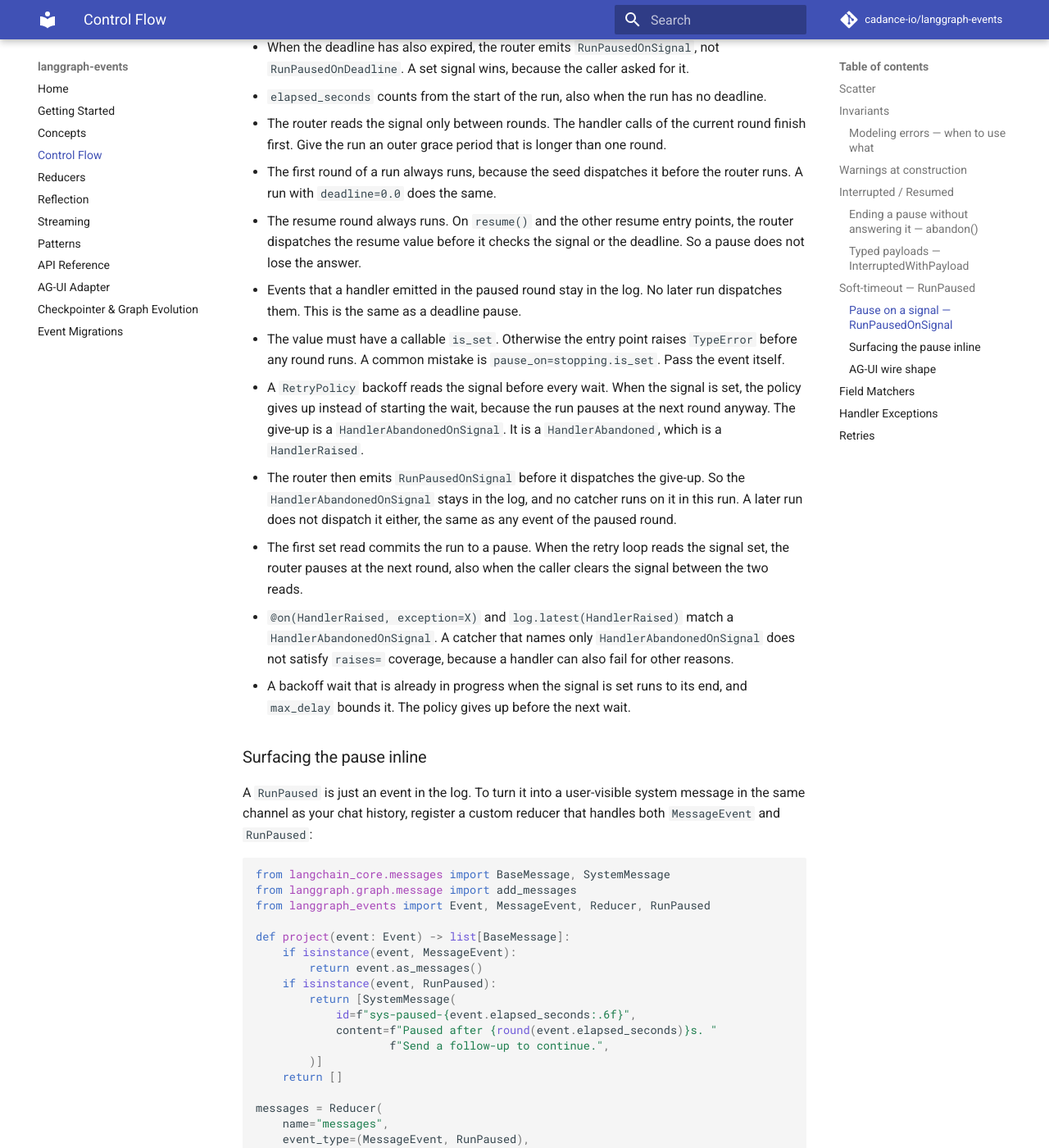
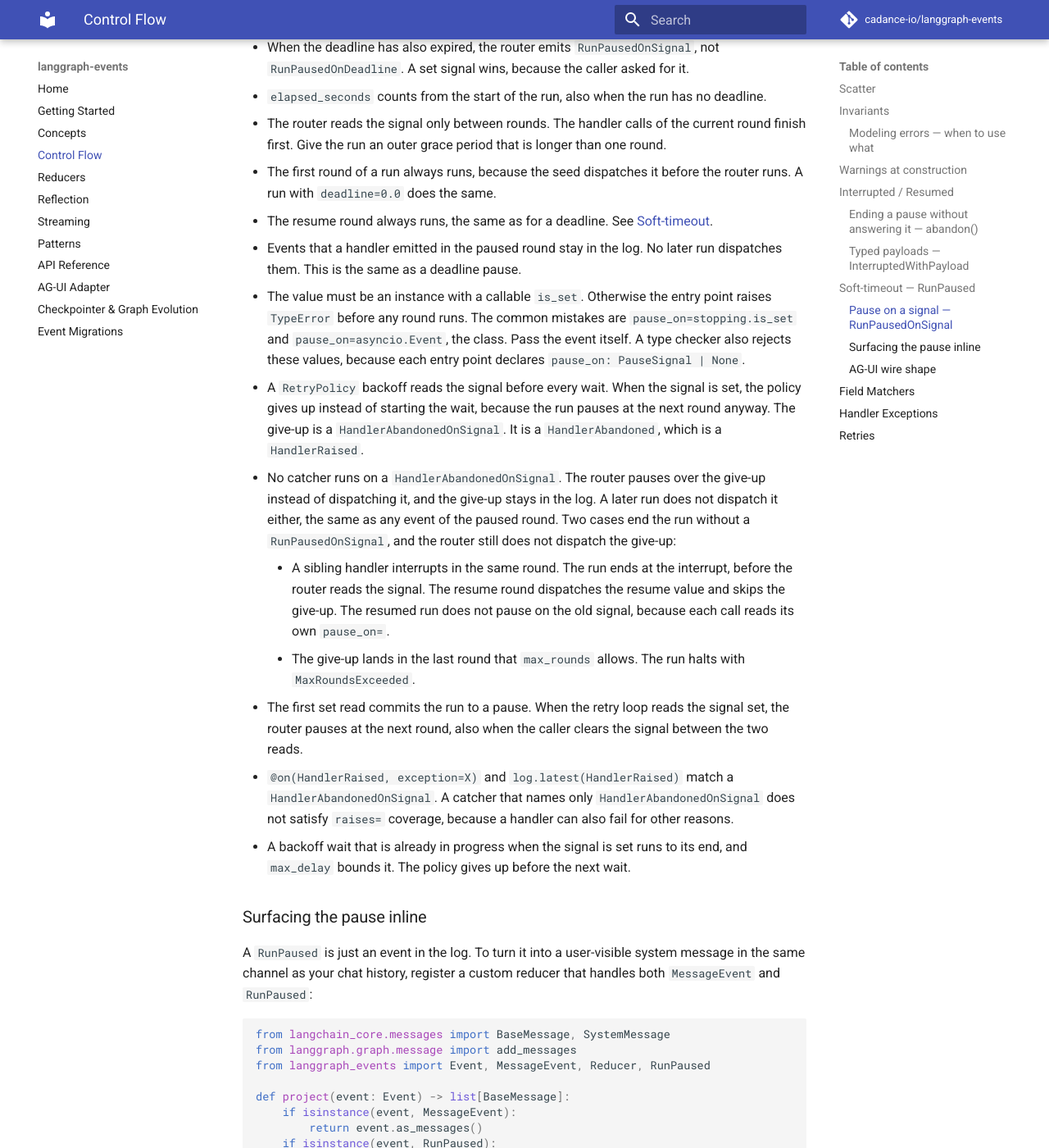
Before and after one commit to cadance-io/langgraph-events, an MkDocs documentation site: the page built from docs/control-flow.md, in a window 1280 px wide and 1400 px high, scrolled down 8903 px. Shown: the whole window at 82% size. Built offline with MkDocs 1.6.1 and Material for MkDocs 9.7.7, drawn with Linux system fonts in a browser that asks for light colours; comment, search, counter and statistics services are not loaded; some of the changed text lies outside the part shown.

Commit message:
docs(pause): state where a signal give-up stops, and tidy the pause specs
- Docs say "instead of dispatching" in place of "before it dispatches".
  control-flow.md states once that the router pauses over the give-up,
  with the two runs that end without a RunPausedOnSignal: a sibling
  interrupt, and the last round that max_rounds allows.
- The resume-round rule lives in the deadline section, and the signal
  section links to it. The CHANGELOG pause_on= bullet carries it.
- New specs: a give-up in the last allowed round halts on
  MaxRoundsExceeded with no catcher, and an AG-UI resume turn with
  pause_on dispatches the resume value, then pauses.
- test_retry builds its always-failing handler once. test_event_graph
  nests the three resume specs and names the stream specs alike.
  test_agui shares one pause mapper, and the planted-key spec checks
  that __lge_ keys are dropped and tenant_id survives.

Co-Authored-By: Claude Opus 5.5 <noreply@anthropic.com>
Claude-Session: https://claude.ai/code/session_016YXX1s7iDvStrzXtGVwUd9

```diff
--- a/docs/control-flow.md
+++ b/docs/control-flow.md
@@ -254,7 +254,7 @@ Unlike `MaxRoundsExceeded`, `RunPaused` is **not terminal across runs**: the rou
 
 Position `deadline` strictly tighter than whichever hard cancellation the caller already has (`asyncio.wait_for`, SAQ `job_timeout`, LangGraph's `timeout=`) so the soft boundary fires first and the wire-format finalize path runs cleanly. In-flight events from the round when the deadline fires are persisted in the event log but not dispatched — same drop-on-pause semantic as `MaxRoundsExceeded`. Handlers should produce events such that a clean round-boundary stop leaves recoverable state.
 
-The first round of a run and the resume round always dispatch. On `resume()` and the other resume entry points, the router dispatches the resume value before it checks the deadline. So a pause does not lose the answer. The router pauses at the next round.
+The first round of a run and the resume round always dispatch. On `resume()` and the other resume entry points, the router dispatches the resume value before it checks the deadline or the [`pause_on=` signal](#pause-on-a-signal-runpausedonsignal). So a pause does not lose the answer. The router pauses at the next round.
 
 `RunPaused` is emitted **at most once per `/run`**, even when many parallel handlers are still in flight when the deadline fires. The router gates re-emission so that downstream projections (custom reducers, message-channel notices) can rely on one inline entry per pause.
 
@@ -284,11 +284,13 @@ stopping.set()
 - `elapsed_seconds` counts from the start of the run, also when the run has no deadline.
 - The router reads the signal only between rounds. The handler calls of the current round finish first. Give the run an outer grace period that is longer than one round.
 - The first round of a run always runs, because the seed dispatches it before the router runs. A run with `deadline=0.0` does the same.
-- The resume round always runs. On `resume()` and the other resume entry points, the router dispatches the resume value before it checks the signal or the deadline. So a pause does not lose the answer.
+- The resume round always runs, the same as for a deadline. See [Soft-timeout](#soft-timeout-runpaused).
 - Events that a handler emitted in the paused round stay in the log. No later run dispatches them. This is the same as a deadline pause.
-- The value must have a callable `is_set`. Otherwise the entry point raises `TypeError` before any round runs. A common mistake is `pause_on=stopping.is_set`. Pass the event itself.
+- The value must be an instance with a callable `is_set`. Otherwise the entry point raises `TypeError` before any round runs. The common mistakes are `pause_on=stopping.is_set` and `pause_on=asyncio.Event`, the class. Pass the event itself. A type checker also rejects these values, because each entry point declares `pause_on: PauseSignal | None`.
 - A `RetryPolicy` backoff reads the signal before every wait. When the signal is set, the policy gives up instead of starting the wait, because the run pauses at the next round anyway. The give-up is a `HandlerAbandonedOnSignal`. It is a `HandlerAbandoned`, which is a `HandlerRaised`.
-- The router then emits `RunPausedOnSignal` before it dispatches the give-up. So the `HandlerAbandonedOnSignal` stays in the log, and no catcher runs on it in this run. A later run does not dispatch it either, the same as any event of the paused round.
+- No catcher runs on a `HandlerAbandonedOnSignal`. The router pauses over the give-up instead of dispatching it, and the give-up stays in the log. A later run does not dispatch it either, the same as any event of the paused round. Two cases end the run without a `RunPausedOnSignal`, and the router still does not dispatch the give-up:
+    - A sibling handler interrupts in the same round. The run ends at the interrupt, before the router reads the signal. The resume round dispatches the resume value and skips the give-up. The resumed run does not pause on the old signal, because each call reads its own `pause_on=`.
+    - The give-up lands in the last round that `max_rounds` allows. The run halts with `MaxRoundsExceeded`.
 - The first set read commits the run to a pause. When the retry loop reads the signal set, the router pauses at the next round, also when the caller clears the signal between the two reads.
 - `@on(HandlerRaised, exception=X)` and `log.latest(HandlerRaised)` match a `HandlerAbandonedOnSignal`. A catcher that names only `HandlerAbandonedOnSignal` does not satisfy `raises=` coverage, because a handler can also fail for other reasons.
 - A backoff wait that is already in progress when the signal is set runs to its end, and `max_delay` bounds it. The policy gives up before the next wait.
@@ -422,7 +424,7 @@ def give_up(event: HandlerRaised) -> Question.GaveUp:
 - Declaring `retry=` without `raises=`, or an `on=` entry **disjoint from** every type in `raises=`, fails at graph construction with `TypeError` — the policy could never fire.
 - Retries happen inside the handler node: they consume no `max_rounds` budget and write no checkpoint between attempts.
 - The backoff is **deadline-aware**. A sleep is never *started* if it would land on or past the run's `deadline=` — the policy gives up there and then, even with attempts left, so the run returns to the router instead of sleeping through the soft boundary. Nothing is clamped: burning the rest of the budget on an attempt that probably cannot finish either only delays the pause.
-- The backoff also reads the run's `pause_on=` signal. When the signal is set, the policy gives up before the next wait, because the run [pauses](#pause-on-a-signal-runpausedonsignal) at the next round anyway. That give-up is a `HandlerAbandonedOnSignal`, and it reaches no catcher, because the run pauses first.
+- The backoff also reads the run's `pause_on=` signal. When the signal is set, the policy gives up before the next wait, because the run [pauses](#pause-on-a-signal-runpausedonsignal) at the next round anyway. That give-up is a `HandlerAbandonedOnSignal`, and it reaches no catcher. See [Pause on a signal](#pause-on-a-signal-runpausedonsignal).
 - A deadline give-up is a `HandlerAbandonedOnDeadline`. It is a `HandlerAbandoned`, which is a `HandlerRaised`, so an `@on(HandlerRaised, exception=X)` catcher runs for it. The run continues to the router. An exhausted attempt budget, an out-of-`on=` exception and a handler with no policy each emit a plain `HandlerRaised`. Use `isinstance(event, HandlerAbandonedOnDeadline)` to tell "ran out of time" from "ran out of tries". `HandlerAbandoned` names no cause, so `HandlerAbandoned(...)` raises `TypeError`. The abandoned attempt emits no `HandlerRetried`, because no wait happened.
 - **Handlers must be idempotent.** A retried handler re-runs from the top, including any `emit_custom` it fired before raising.
 - **`HandlerRetried` carries the exception without its traceback.** The instance is live — matchers and field injection work on it — but `__traceback__` is detached. The terminal `HandlerRaised` keeps its own.
```
Also changed, not shown: CHANGELOG.md (+13 -7 lines), docs/api.md (+2 -2 lines), 5 other files.
